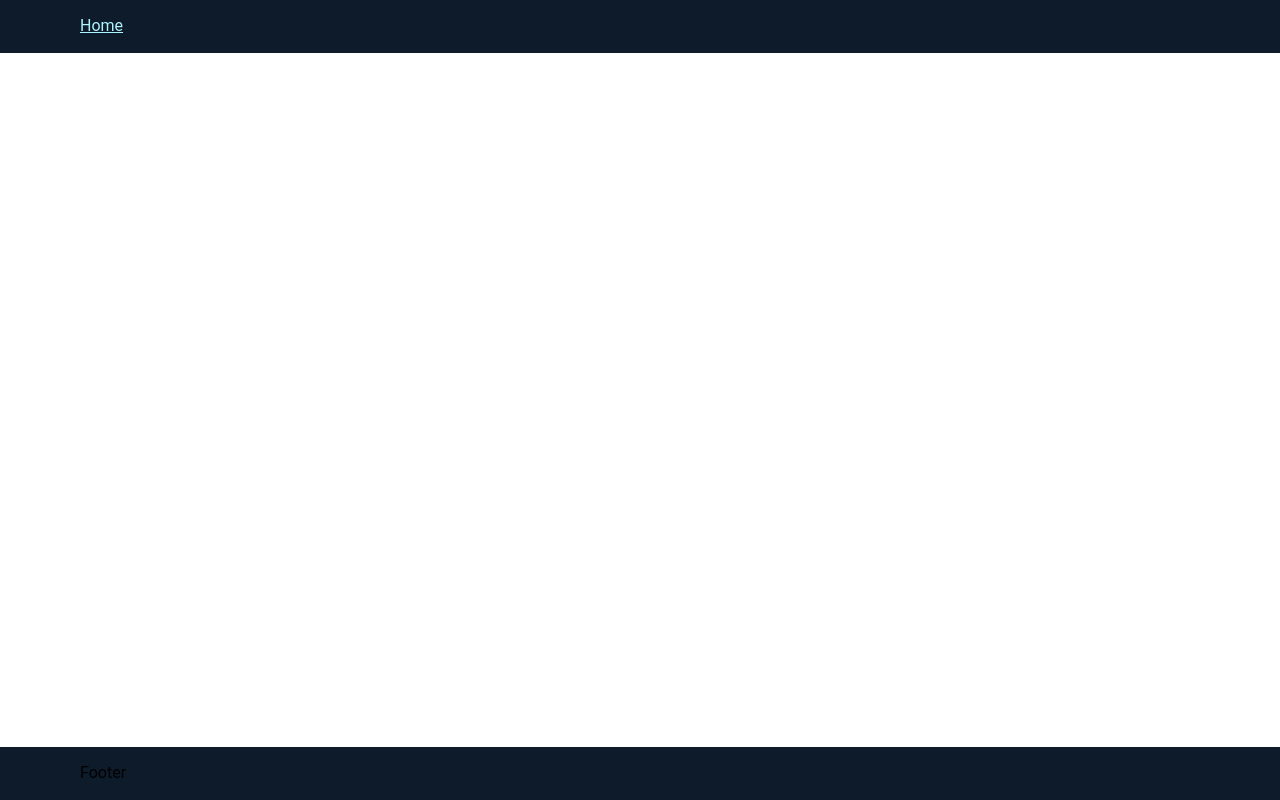
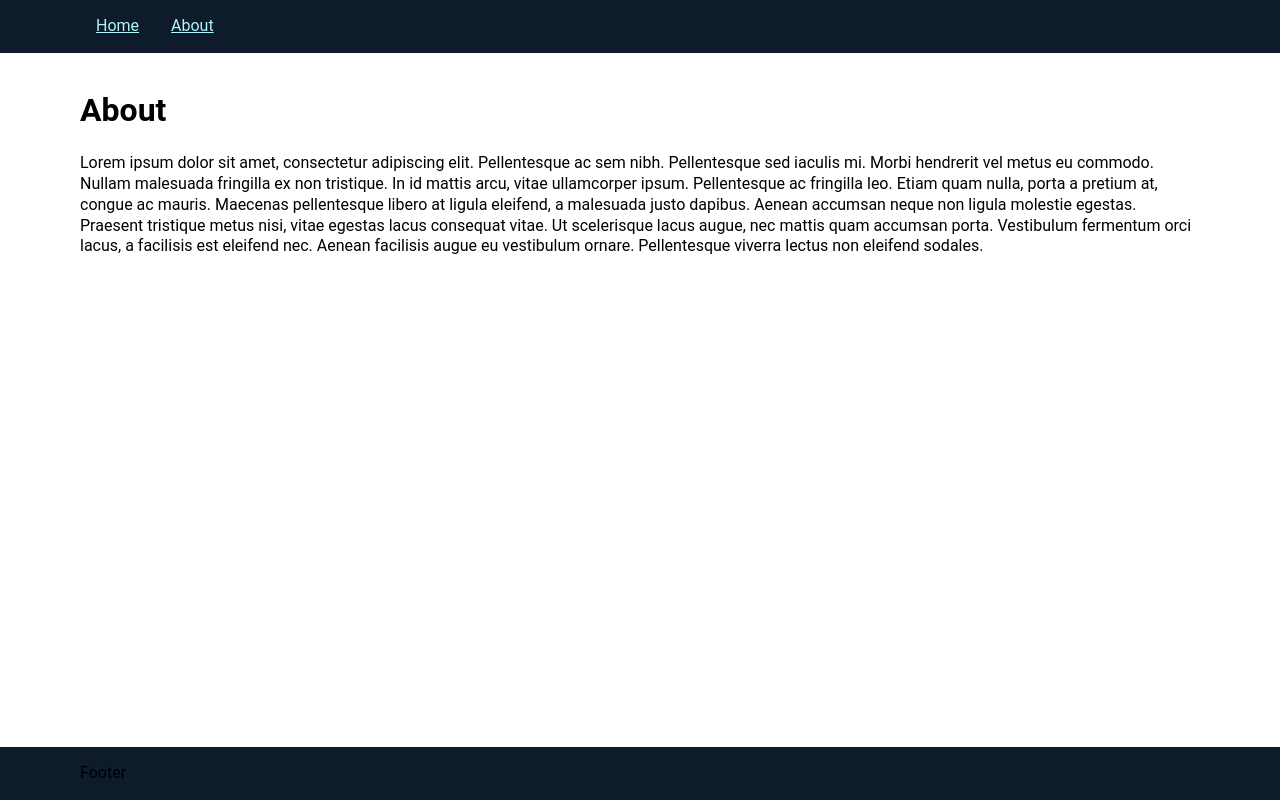
Before and after one commit to Arkine/-Mern-starter-stack, a React app in the folder client/: page /about in a window 1280 px wide. Built offline with nearby package versions, Linux system fonts and the light colour scheme.

Commit message:
added a new page

```diff
--- a/client/src/components/app.jsx
+++ b/client/src/components/app.jsx
@@ -4,7 +4,10 @@ import {Router, Switch, Route} from 'react-router-dom';
 
 import history from 'app/services/history';
 
-import {Home} from '../views';
+import {
+	Home,
+	About
+} from '../views';
 
 import theme from './appTheme';
 
@@ -46,6 +49,7 @@ export default class App extends React.Component {
 						<Body>
 							<Switch>
 								<Route exact path="/" component={Home} />
+								<Route path="/about" component={About} />
 							</Switch>
 						</Body>
 						<Footer />
--- a/client/src/components/navigation/PrimaryNavigation.js
+++ b/client/src/components/navigation/PrimaryNavigation.js
@@ -6,6 +6,7 @@ export default props => {
 	return (
 		<Navigation>
 			<Navigation.Link to="/">Home</Navigation.Link>
+			<Navigation.Link to="/about">About</Navigation.Link>
 		</Navigation>
 	)
 }
--- a/client/src/components/navigation/PrimaryNavigationStyled.js
+++ b/client/src/components/navigation/PrimaryNavigationStyled.js
@@ -4,5 +4,6 @@ import {NavLink} from 'react-router-dom';
 export const Navigation = styled.nav``;
 
 Navigation.Link = styled(NavLink)`
+	padding: 1rem;
 	color: ${props => props.theme.colors.secondary};
 `;
--- /dev/null
+++ b/client/src/views/About/About.js
@@ -0,0 +1,14 @@
+import React from 'react';
+
+import { Container } from './AboutStyled';
+
+export default class About extends React.Component {
+	render() {
+		return (
+			<Container>
+				<h1>About</h1>
+				<p>Lorem ipsum dolor sit amet, consectetur adipiscing elit. Pellentesque ac sem nibh. Pellentesque sed iaculis mi. Morbi hendrerit vel metus eu commodo. Nullam malesuada fringilla ex non tristique. In id mattis arcu, vitae ullamcorper ipsum. Pellentesque ac fringilla leo. Etiam quam nulla, porta a pretium at, congue ac mauris. Maecenas pellentesque libero at ligula eleifend, a malesuada justo dapibus. Aenean accumsan neque non ligula molestie egestas. Praesent tristique metus nisi, vitae egestas lacus consequat vitae. Ut scelerisque lacus augue, nec mattis quam accumsan porta. Vestibulum fermentum orci lacus, a facilisis est eleifend nec. Aenean facilisis augue eu vestibulum ornare. Pellentesque viverra lectus non eleifend sodales.</p>
+			</Container>
+		);
+	}
+}
--- /dev/null
+++ b/client/src/views/About/AboutStyled.js
@@ -0,0 +1,3 @@
+import styled from 'styled-components';
+
+export const Container = styled.div``;
--- /dev/null
+++ b/client/src/views/About/index.js
@@ -0,0 +1,3 @@
+import About from './About';
+
+export default About;
--- a/client/src/views/Home/Home.js
+++ b/client/src/views/Home/Home.js
@@ -1,4 +1,5 @@
 import React from 'react';
+
 import { Container } from './StyledHome';
 
 export default class Home extends React.Component {
--- a/client/src/views/index.js
+++ b/client/src/views/index.js
@@ -6,8 +6,14 @@ import Loading from 'app/components/loading/LoadingSpinner';
 const Home = AsyncComponent(
 	() => import('./Home'),
 	<Loading />
+);
+
+const About = AsyncComponent(
+	() => import('./About'),
+	<Loading />
 )
 
 export {
-	Home
+	Home,
+	About
 }
```
